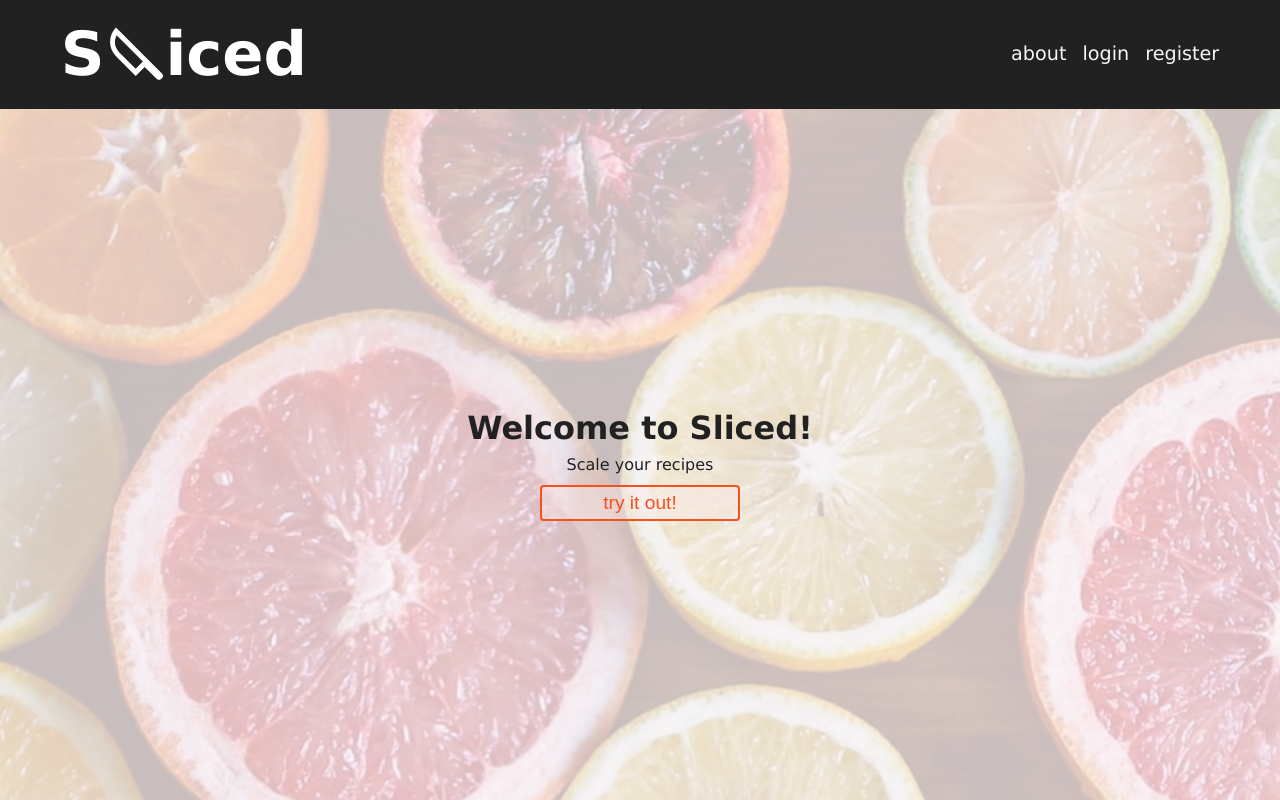
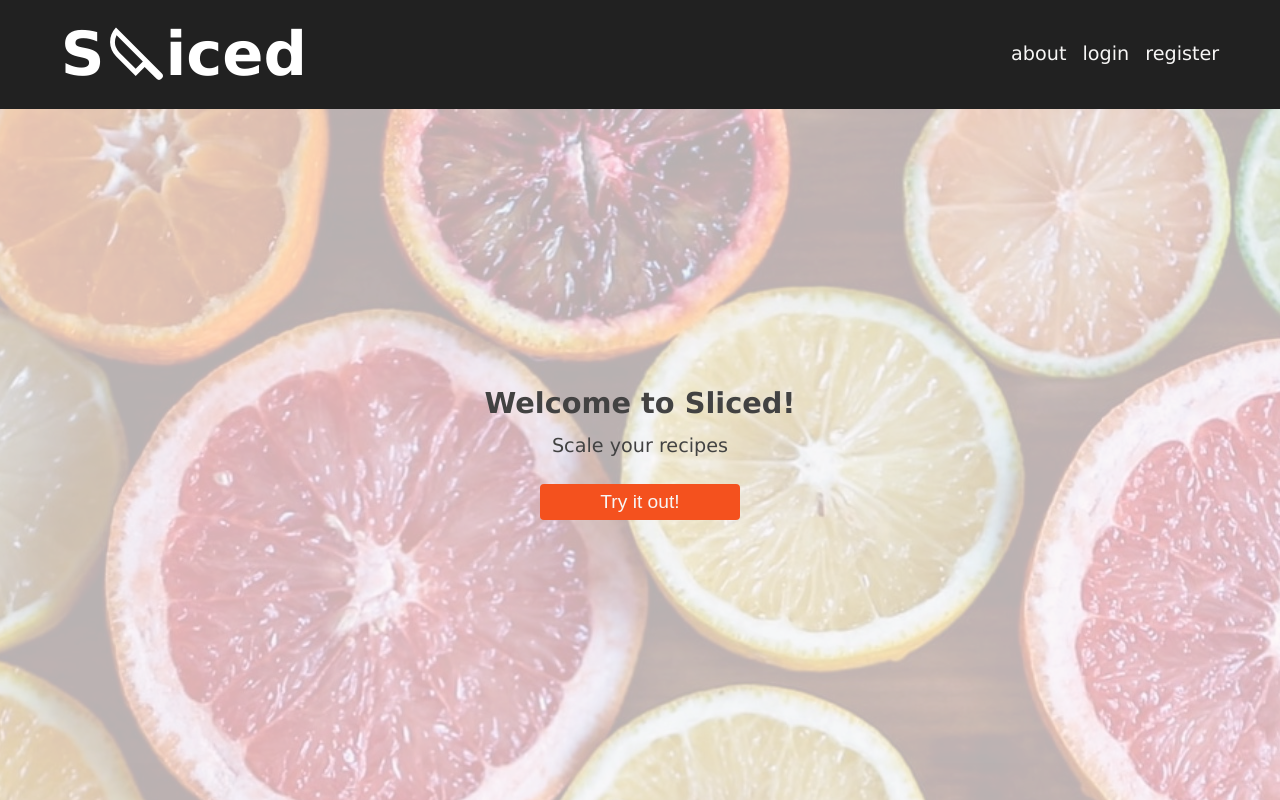
Before and after one commit to Rachanastasia/sliced, a Next.js app in the folder client/: page / in a window 1280 px wide. Built offline with nearby package versions, Linux system fonts and the light colour scheme.

Commit message:
fixes banner styles

```diff
--- a/client/components/Banner.js
+++ b/client/components/Banner.js
@@ -4,12 +4,14 @@ import styles from '../styles/Banner.module.css'
 
 export default function Banner(){
     return (
-        <div className={styles.img_wrapper}>
-            <h2>Welcome to Sliced!</h2>
-            <span>Scale your recipes</span>
-            <Link href='/#slicer'>
-                <Button text='try it out!' buttonStyle={styles.button_inverted}/>
-            </Link>
+        <div className={styles.banner_wrapper}>
+            <div className={styles.banner_contents}>
+                <h2 className={styles.banner_title}>Welcome to Sliced!</h2>
+                <span className={styles.banner_subtitle}>Scale your recipes</span>
+                <Link href='/#slicer' className={styles.banner_button}>
+                    <Button text='Try it out!' buttonStyle={styles.button_inverted}/>
+                </Link>
+            </div>
         </div>
     )
 }
--- a/client/components/Slicer/index.js
+++ b/client/components/Slicer/index.js
@@ -26,6 +26,7 @@ function AddRecipe({isPreview=true}) {
 
     return (
         <section className={styles.slicer_wrapper}   id='slicer'>
+            {isPreview && <h2 className={styles.preview_title}>Try Sliced</h2>}
             <div className={styles.input_button_wrapper}>
                 <IngredientInput input={ingredients.input} setInput={setIngredientInput}/>
                 <SampleAndClearButtons isPreview={isPreview} setSampleRecipe={setSampleRecipe} clearRecipe={clearRecipe} />
--- a/client/pages/index.js
+++ b/client/pages/index.js
@@ -10,8 +10,8 @@ export default function Home() {
 function Page(){
   return (
       <div className='screen_content'>
+          <About />
           <Slicer />
-          <About />
       </div>
   )
 }
--- a/client/styles/About.module.css
+++ b/client/styles/About.module.css
@@ -8,9 +8,7 @@
 
 }
 
-.about_subtitle {
-   margin-bottom: var(--spacer-1);
-}
+
 
 .about_p{
     color: var(--colors-gray);
--- a/client/styles/Banner.module.css
+++ b/client/styles/Banner.module.css
@@ -1,22 +1,20 @@
 
-.img_wrapper{
+.banner_wrapper{
     width: 100vw;
     height: calc(100vh - 92px);
     padding: 0;
     margin: 0;
     color: var(--colors--dark);
     display: flex;
-    flex-direction: column;
     justify-content: center;
     align-items: center;
     overflow: hidden;
     position: relative;
-    background-color: #fbe9e775;
+    background-color: #fbe9e74f;
+
 }
 
-
-
-.img_wrapper::before{
+.banner_wrapper::before{
     z-index: -1;
     width: calc(100vh - 92px);
     background-image: url(background.jpeg);
@@ -31,17 +29,39 @@
     transform: rotate(90deg);
 }
 
+
+.banner_contents{
+    display: flex;
+    flex-direction: column;
+    align-items: center;
+    justify-content: center;
+    height: 70vh;
+    max-height: 300px;
+    width: 100%;
+}
+
+.banner_title{
+    padding-bottom: var(--spacer-1);
+}
+
+.banner_subtitle{
+    font: var(--font);
+    font-size: var(--text-size-1);
+    color: var(--colors-gray);
+    text-align: center;
+}
+
 .button_inverted{
-    background-color: inherit;
-    color: var(--colors-accent-bold);
+    background-color: var(--colors-accent-bold);
     border: var(--border-width) solid var(--colors-accent-bold);
+    color: var(--colors-accent-extra-light);
     width: 200px;
+    margin: var(--spacer-2-flex) 0;
     padding: var(--spacer-2) var(--spacer-1) ;
 }
 
 .button_inverted:hover, .button_inverted:focus{
-    background-color: var(--colors-accent-bold);
-    border: var(--border-width) solid var(--colors-accent-bold);
+    background-color: var(--colors-accent);
+    border: var(--border-width) solid var(--colors-accent);
     outline: 0;
-    color: var(--colors-accent-extra-light)
 }
--- a/client/styles/Slicer.module.css
+++ b/client/styles/Slicer.module.css
@@ -31,6 +31,10 @@
     width: inherit;
     align-items: center;
     justify-content: stretch;
+}
+
+.preview_title {
+    margin-bottom: var(--spacer-2-flex);
 }
 
 @media all and (min-width: 600px){
--- a/client/styles/main.css
+++ b/client/styles/main.css
@@ -45,12 +45,14 @@ main{
     align-items: center;
 }
 .screen_content >* {
-    margin-bottom: var(--spacer-3-flex-lg);
+    margin-bottom: var(--spacer-2-flex-lg);
 }
 
 h2, h3{
-    font-size: var(--font-size-med);
-    line-height: calc(1.5 * var(--font-size-med));
+    font-size: var(--text-size-3);
+    line-height: calc(1.5 * var(--text-size-3));
+    color: var(--colors-gray);
+    margin-bottom: var(--spacer-1-flex);
 }
 
 
--- a/client/styles/variables.css
+++ b/client/styles/variables.css
@@ -6,6 +6,7 @@
     --colors-black: #212121;
     --colors-white: #FFF;
     --colors-gray: #424242;
+    --colors-banner-bg: #fbe9e775;
 
 
     --spacer-1: 0.2rem;
@@ -36,6 +37,8 @@
 
     --text-size-1: 1rem;
     --text-size-2: 1.2rem;
+
+    --text-size-3: 1.8rem;
 
     --font-size-sm: 1.2rem;
     --font-size-med: 1.6rem;
```
